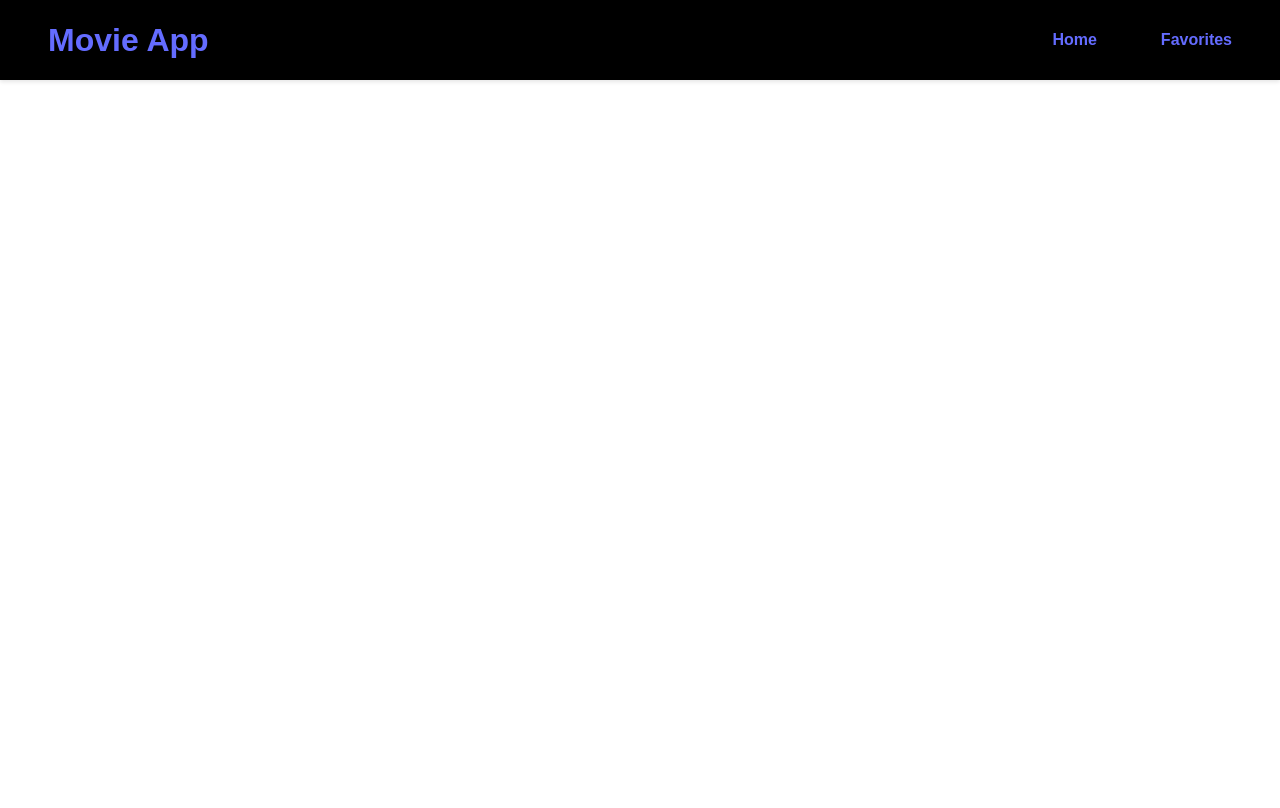
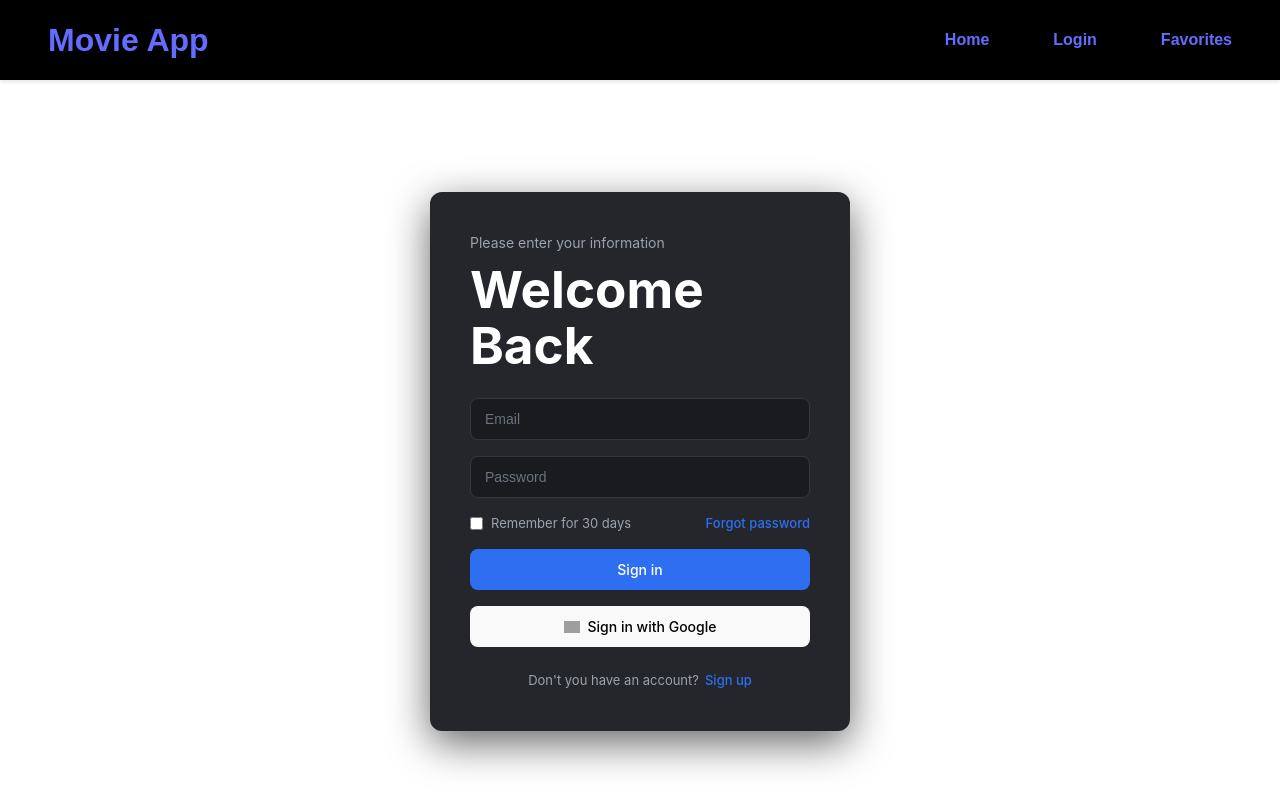
Before and after one commit to emirtepedeldiren/letterboxd-clone, a React (Vite) app: page /login in a window 1280 px wide. Shown: the top 808 px of the page. Built offline with nearby package versions, Linux system fonts and the light colour scheme; no server answers; grey boxes are pictures that could not be loaded.

Commit message:
feat(login): login page and pagination added

```diff
--- a/src/App.jsx
+++ b/src/App.jsx
@@ -1,6 +1,7 @@
 import './css/App.css'
 import Favorite from './pages/Favorites'
 import Home from './pages/Home'
+import Login from './pages/Login'
 import { Routes , Route } from 'react-router-dom'
 import { MovieProvider } from './contexts/MovieContext'
 import NavBar from './components/NavBar'
@@ -13,6 +14,7 @@ function App() {
     <main className="main-content">
       <Routes>
         <Route path="/" element={<Home />}/>
+        <Route path="/login" element={<Login />}/>
         <Route path="/favorites" element={<Favorite />}/>
       </Routes>
     </main>
--- a/src/components/NavBar.jsx
+++ b/src/components/NavBar.jsx
@@ -8,6 +8,7 @@ function NavBar(){
         </div>
         <div className="navbar-links">
             <Link to="/" className="nav-link">Home</Link>
+            <Link to="/login" className="nav-link">Login</Link>
             <Link to="/favorites" className="nav-link">Favorites</Link>
         </div>
     </nav>
--- a/src/contexts/MovieContext.jsx
+++ b/src/contexts/MovieContext.jsx
@@ -6,7 +6,10 @@ export const useMovieContext = () => useContext(MovieContext)
 
 export const MovieProvider = ({ children }) => {
 
-    const [favorites, setFavorites] = useState([]);
+    const [favorites, setFavorites] = useState(() => {
+        const savedFavorites = localStorage.getItem("favorites")
+        return savedFavorites ? JSON.parse(savedFavorites) : []
+    })
 
     useEffect(() => {
         const storedFavs = localStorage.getItem("favorites")
--- a/src/css/Favorites.css
+++ b/src/css/Favorites.css
@@ -1,51 +1,78 @@
 .favorites {
+
   padding: 2rem;
+
   width: 100%;
+
   box-sizing: border-box;
-}
 
-.favorites h2 {
-  margin-bottom: 2rem;
-  text-align: center;
-  font-size: 2.5rem;
-  color: #ffffff;
-  text-shadow: 2px 2px 4px rgba(0, 0, 0, 0.3);
 }
 
 .favorites-empty {
+
   text-align: center;
+
   padding: 4rem 2rem;
-  background-color: rgba(255, 255, 255, 0.05);
+
   border-radius: 12px;
+
   margin: 2rem auto;
+
   max-width: 600px;
+
 }
 
-.favorites-empty h2 {
+.favorites-empty h3 {
+
   margin-bottom: 1rem;
+
   font-size: 2rem;
-  color: #e50914;
+
+  color: white;
+
 }
 
 .favorites-empty p {
+
   color: #999;
+
   font-size: 1.2rem;
+
   line-height: 1.6;
+
+  margin-top: 10px;
+
+}
+
+.favorites .movies-grid {
+  display: grid;
+  grid-template-columns: repeat(auto-fill, 320px);
+  gap: 1.5rem;
+  padding: 1rem;
+  width: 100%;
+  box-sizing: border-box;
+  justify-content: start;
 }
 
 
 /* Animation for new favorites being added */
+
 @keyframes fadeIn {
+
   from {
+
     opacity: 0;
+
     transform: translateY(20px);
+
   }
+
   to {
+
     opacity: 1;
+
     transform: translateY(0);
+
   }
+
 }
-
-.movies-grid > * {
-  animation: fadeIn 0.3s ease-out forwards;
-}
--- a/src/css/Home.css
+++ b/src/css/Home.css
@@ -103,3 +103,42 @@
   width: 100%;
   box-sizing: border-box;
 }
+
+.pagination {
+  display: flex;
+  justify-content: center;
+  align-items: center;
+  gap: 0.5rem;
+  margin: 2rem 0;
+  flex-wrap: wrap;
+}
+
+.pagination button {
+  min-width: 40px;
+  height: 40px;
+  padding: 0 0.75rem;
+  border: none;
+  border-radius: 6px;
+  background-color: #1f1f1f;
+  color: white;
+  cursor: pointer;
+  transition: 0.2s;
+}
+
+.pagination button:hover:not(:disabled) {
+  background-color: #333;
+}
+
+.pagination button.active {
+  background-color: #e50914;
+}
+
+.pagination button:disabled {
+  opacity: 0.4;
+  cursor: not-allowed;
+}
+
+.pagination-dots {
+  color: #999;
+  padding: 0 0.25rem;
+}
--- /dev/null
+++ b/src/css/login.css
@@ -0,0 +1,115 @@
+.login-container {
+    background-color: #24262b; /* Bembeyaz yerine şık bir antrasit/koyu gri */
+    width: 420px;
+    padding: 40px;
+    border-radius: 12px;
+    box-shadow: 0 12px 40px rgba(0, 0, 0, 0.6); /* Koyu temaya uygun daha derin ve karanlık bir gölge */
+    display: flex;
+    flex-direction: column;
+    gap: 24px;
+    margin: 80px auto;
+}
+
+.login-heading {
+    display: flex;
+    flex-direction: column;
+    gap: 8px;
+}
+
+.ust-baslik {
+    color: #9ca3af; /* Koyu arka planda okunacak açık gri */
+    font-size: 14px;
+}
+
+h1 {
+    color: #ffffff; /* Siyah başlık yerine beyaz başlık */
+    font-size: 28px;
+    font-weight: 700;
+    margin: 0;
+}
+
+.form {
+    display: flex;
+    flex-direction: column;
+    gap: 16px;
+}
+
+.input-field {
+    width: 100%;
+    padding: 12px 14px;
+    background-color: #191b1f; /* Karttan bir tık daha koyu zemin (derinlik katar) */
+    color: #ffffff;
+    border: 1px solid #333740; /* Koyu temaya uygun çok hafif çerçeve */
+    border-radius: 8px;
+    font-size: 14px;
+    outline: none;
+    box-sizing: border-box;
+}
+
+.input-field::placeholder {
+    color: #6b7280; /* Yer tutucu metni biraz daha soluk */
+}
+
+.input-field:focus {
+    border-color: #2e6ff2; /* Tıklanınca o güzel mavi çerçeve gelsin */
+}
+
+.form-row {
+    display: flex;
+    justify-content: space-between;
+    align-items: center;
+    font-size: 13px;
+    color: #9ca3af; /* Alt yazılar da açık gri */
+}
+
+.forgot-link {
+    color: #2e6ff2;
+    text-decoration: none;
+}
+
+.remember {
+    display: flex;
+    align-items: center;
+    gap: 8px;
+}
+
+.btn {
+    width: 100%;
+    padding: 11px;
+    border-radius: 8px;
+    font-size: 14px;
+    font-weight: 500;
+    cursor: pointer;
+    display: flex;
+    align-items: center;
+    justify-content: center;
+    gap: 8px;
+    border: 1px solid transparent;
+    box-sizing: border-box;
+    transition: background-color 0.2s ease; /* Butonlara hover için ufak bir animasyon */
+}
+
+.btn-primary {
+    background-color: #2e6ff2;
+    color: #ffffff;
+}
+
+.btn-google {
+    background-color: #333740; /* Koyu kart üzerinde tatlı duracak bir buton rengi */
+    color: #ffffff;
+}
+
+.normal-signup {
+    display: flex;
+    justify-content: center;
+    align-items: center;
+    font-size: 13px;
+    color: #9ca3af;
+    gap: 6px;
+    margin-top: 8px;
+}
+
+.signup-yonlendirme {
+    color: #2e6ff2;
+    text-decoration: none;
+}
--- a/src/pages/Favorites.jsx
+++ b/src/pages/Favorites.jsx
@@ -2,26 +2,30 @@ import '../css/Favorites.css'
 import { useMovieContext } from '../contexts/MovieContext'
 import MovieCard from '../components/MovieCard'
 
-function Favorite(){
-    const {favorites} = useMovieContext()
+function Favorite() {
+    const { favorites } = useMovieContext()
 
-    if(favorites){
+    console.log("Favorites:", favorites)
+    console.log("Favorites length:", favorites.length)
+
+    if (favorites.length === 0) {
         return (
-            <div className = "favorites">
-                <h2>Your Favorites</h2>
-            <div className="movies-grid">
-            {favorites.map((movie) => (
-                <MovieCard movie={movie} key={movie.id} />
-            ))}
-            </div>
+            <div className="favorites-empty">
+                <h3>No Favorite Movies Yet</h3>
+                <p>Start adding movies to your favorites and they will appear here</p>
             </div>
         )
     }
 
-    return <div className="favorites-empty">
-        <h2>No Favorites Movies Yet</h2>
-        <p>Start adding movies to your favorites and they will appear here</p>
-    </div>
+    return (
+        <div className="favorites">
+            <div className="movies-grid">
+                {favorites.map((movie) => (
+                    <MovieCard movie={movie} key={movie.id} />
+                ))}
+            </div>
+        </div>
+    )
 }
 
 export default Favorite
--- /dev/null
+++ b/src/pages/Login.jsx
@@ -0,0 +1,34 @@
+import '../css/login.css'
+
+function Login(){
+    return (
+        <div>
+            <div className="login-container">
+                <div className="login-heading">
+                    <p className="ust-baslik">Please enter your information</p>
+                    <h1>Welcome Back</h1>
+                </div>
+                <form className="form">
+                    <input type="email" name="user_email" id="user_email" required placeholder="Email" className="input-field"></input>
+                    <input type="password" name="password" id="password" minlength="5" maxlength="12" placeholder="Password" className="input-field"></input>
+
+                    <div className="form-row">
+                        <label className="remember"><input type="checkbox"></input>Remember for 30 days</label>
+                        <a href="#" className="forgot-link">Forgot password</a>
+                    </div>
+                    <button type="button" id="button" className="btn btn-primary">Sign in</button>
+                    <button type="button" className="btn btn google"><img src="https://www.svgrepo.com/show/475656/google-color.svg" width="16" alt="G"></img>
+                            Sign in with Google</button>
+                    <div className="normal-signup">
+                        <label className="signup">Don't you have an account? </label>
+                        <a href="#" className="signup-yonlendirme">Sign up</a>
+                    </div>
+                </form>
+
+            </div>
+        </div>
+
+    )
+}
+
+export default Login
--- a/src/services/api.js
+++ b/src/services/api.js
@@ -1,14 +1,22 @@
 const API_KEY = import.meta.env.VITE_TMDB_API_KEY
 const BASE_URL = "https://api.themoviedb.org/3";
 
-export const getPopularMovies = async () => {
-    const response = await fetch(`${BASE_URL}/movie/popular?api_key=${API_KEY}`);
+export const getPopularMovies = async (page = 1) => {
+    const response = await fetch(
+        `${BASE_URL}/movie/popular?api_key=${API_KEY}&page=${page}`
+    );
+
     const data = await response.json();
-    return data.results
+
+    return data;
 };
 
-export const searchMovies = async (query) => {
-    const response = await fetch(`${BASE_URL}/search/movie?api_key=${API_KEY}&query=${encodeURIComponent(query)}`);
+export const searchMovies = async (query, page = 1) => {
+    const response = await fetch(
+        `${BASE_URL}/search/movie?api_key=${API_KEY}&query=${encodeURIComponent(query)}&page=${page}`
+    );
+
     const data = await response.json();
-    return data.results
+
+    return data;
 };
```
Also changed, not shown: src/components/Pagination.jsx (added, +83 -0 lines), src/pages/Home.jsx (+70 -32 lines), src/css/MovieCard.css (line endings or trailing spaces).
